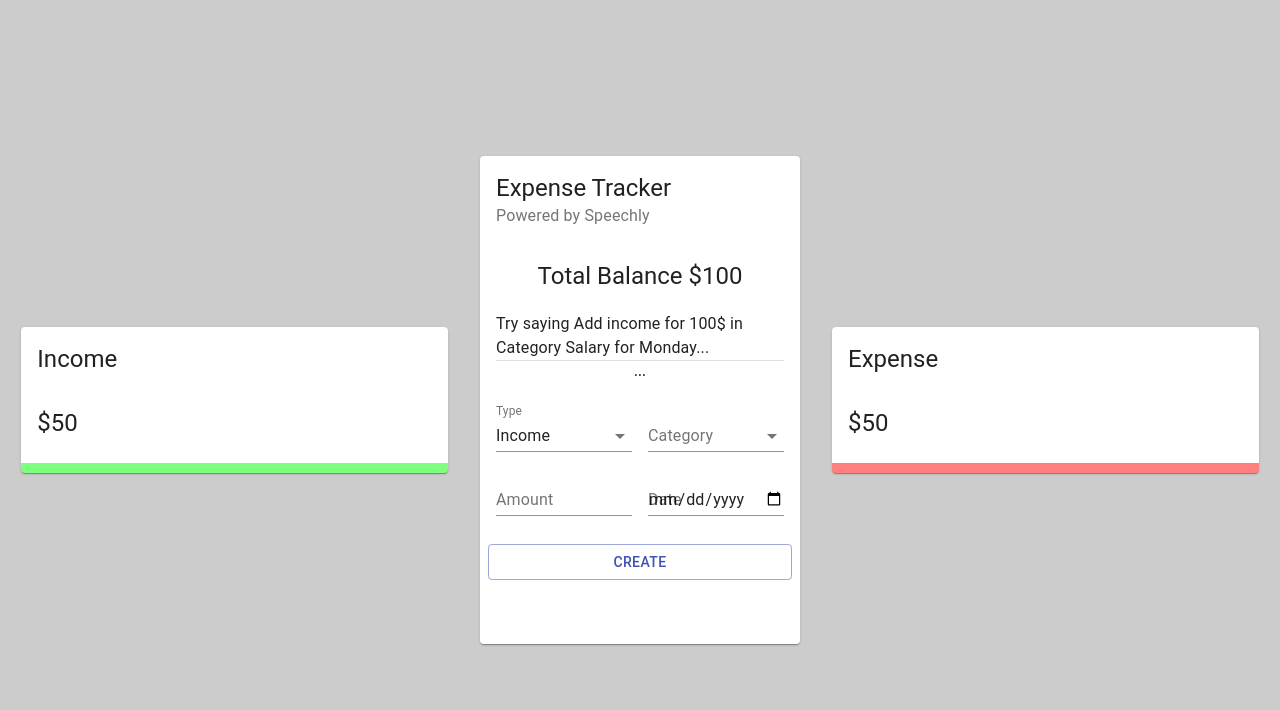
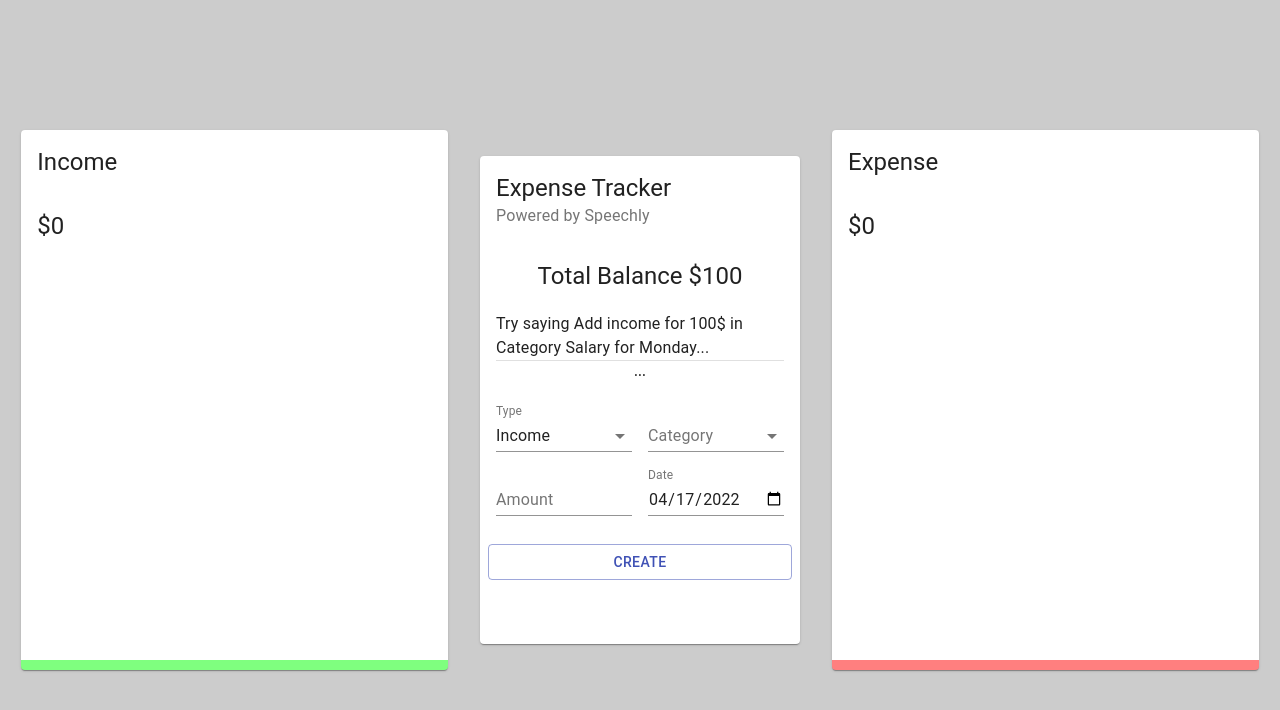
Before and after one commit to Mahmoud2227/budget_tracker, a React (Create React App) app: page / in a window 1280 px wide. Shown: the top 710 px of the page. Built offline with nearby package versions, Linux system fonts and the light colour scheme.

Commit message:
implemented income and expense charts

```diff
--- a/package.json
+++ b/package.json
@@ -12,8 +12,7 @@
     "@testing-library/jest-dom": "^5.16.4",
     "@testing-library/react": "^13.1.1",
     "@testing-library/user-event": "^13.5.0",
-    "chart.js": "^3.7.1",
-    "chartjs": "^0.3.24",
+    "chart.js": "^3.0.0",
     "react": "^18.0.0",
     "react-chartjs-2": "^4.1.0",
     "react-dom": "^18.0.0",
--- a/src/components/Details/Details.js
+++ b/src/components/Details/Details.js
@@ -1,20 +1,21 @@
 import {Card , CardContent , Typography , CardHeader} from '@material-ui/core';
-import { Doughnut } from "react-chartjs-2";
+import {Chart} from "chart.js/auto";
+import {Doughnut} from "react-chartjs-2";
+import useStyles from "./DetailsStyles";
+import useTransactions from "../../hooks/use-transactions";
 
-import useStyles from './DetailsStyles';
-
-const Details = ({title}) =>
-{
+const Details = ({title}) => {
   const classes = useStyles();
-
+  const {chartData, total} = useTransactions(title);
   return (
-    <Card className={title==='Income'?classes.income:classes.expense}>
+    <Card className={title === "Income" ? classes.income : classes.expense}>
       <CardHeader title={title} />
       <CardContent>
-        <Typography variant='h5'>$50</Typography>
+        <Typography variant='h5'>${total}</Typography>
+        <Doughnut data={chartData} />
       </CardContent>
     </Card>
-  )
-}
+  );
+};
 
 export default Details
--- a/src/components/Main/Form/Form.js
+++ b/src/components/Main/Form/Form.js
@@ -16,11 +16,13 @@
 import useStyles from "./FormStyles";
 import {incomeCategories, expenseCategories} from "../../../constants/constants";
 
+import formatDate from "../../../utils/formatDate";
+
 const initialState = {
   amount: "",
   category: "",
   type: "Income",
-  date: new Date(),
+  date: formatDate(new Date()),
 };
 
 const Form = () => {
@@ -98,7 +100,7 @@
             fullWidth
             value={formData.date}
             onChange={(e) =>
-              setFormData((prevState) => ({...prevState, date: e.target.value}))
+              setFormData((prevState) => ({...prevState, date: formatDate(e.target.value)}))
             }></TextField>
         </Grid>
         <Button
--- a/src/context/context.js
+++ b/src/context/context.js
@@ -17,8 +17,6 @@
 
   const addTransaction = (transaction) =>
     dispatchTransactions({type: "ADD_TRANSACTION", item: transaction});
-
-  console.log(transactions);
   return (
     <ExpenseTrackerContext.Provider value={{
       addTransaction,
--- /dev/null
+++ b/src/hooks/use-transactions.js
@@ -0,0 +1,35 @@
+import { useContext } from "react";
+import { ExpenseTrackerContext } from "../context/context";
+
+import { incomeCategories, expenseCategories, resetCategories } from "../constants/constants";
+
+const useTransactions = ( title ) =>
+{
+  resetCategories();
+  const { transactions } = useContext( ExpenseTrackerContext );
+  const transactionsPerType = transactions.filter( transaction => transaction.type === title );
+  const total = transactionsPerType.reduce( ( acc, curr ) => acc + curr.amount, 0 );
+  const categories = title === 'Income' ? incomeCategories : expenseCategories;
+
+  transactionsPerType.forEach( transaction =>
+  {
+    const category = categories.find( category => category.type === transaction.category );
+    if ( category )
+    {
+      category.amount += transaction.amount;
+    }
+  } );
+
+  const filteredCategories = categories.filter( category => category.amount > 0 );
+
+  const chartData = {
+    datasets: [ {
+      data: filteredCategories.map( category => category.amount ),
+      backgroundColor: filteredCategories.map( category => category.color),
+    } ],
+    labels: filteredCategories.map(category => category.type)
+  }
+  return {chartData, total}
+};
+
+export default useTransactions;
--- /dev/null
+++ b/src/utils/formatDate.js
@@ -0,0 +1,19 @@
+const formatDate = ( date ) =>
+{
+  const d = new Date( date )
+  let month = `${ d.getMonth() + 1 }`
+  const day = `${ d.getDate() }`
+  const year = d.getFullYear();
+
+  if ( month.length < 2 )
+  {
+    month = `0${ month }`;
+  }
+  if ( day.length < 2 )
+  {
+    day = `0${ day }`;
+  }
+  return [year,month,day].join('-');
+};
+
+export default formatDate;
```
Also changed, not shown: 1 other file (tests, documents, lock files or other folders).
